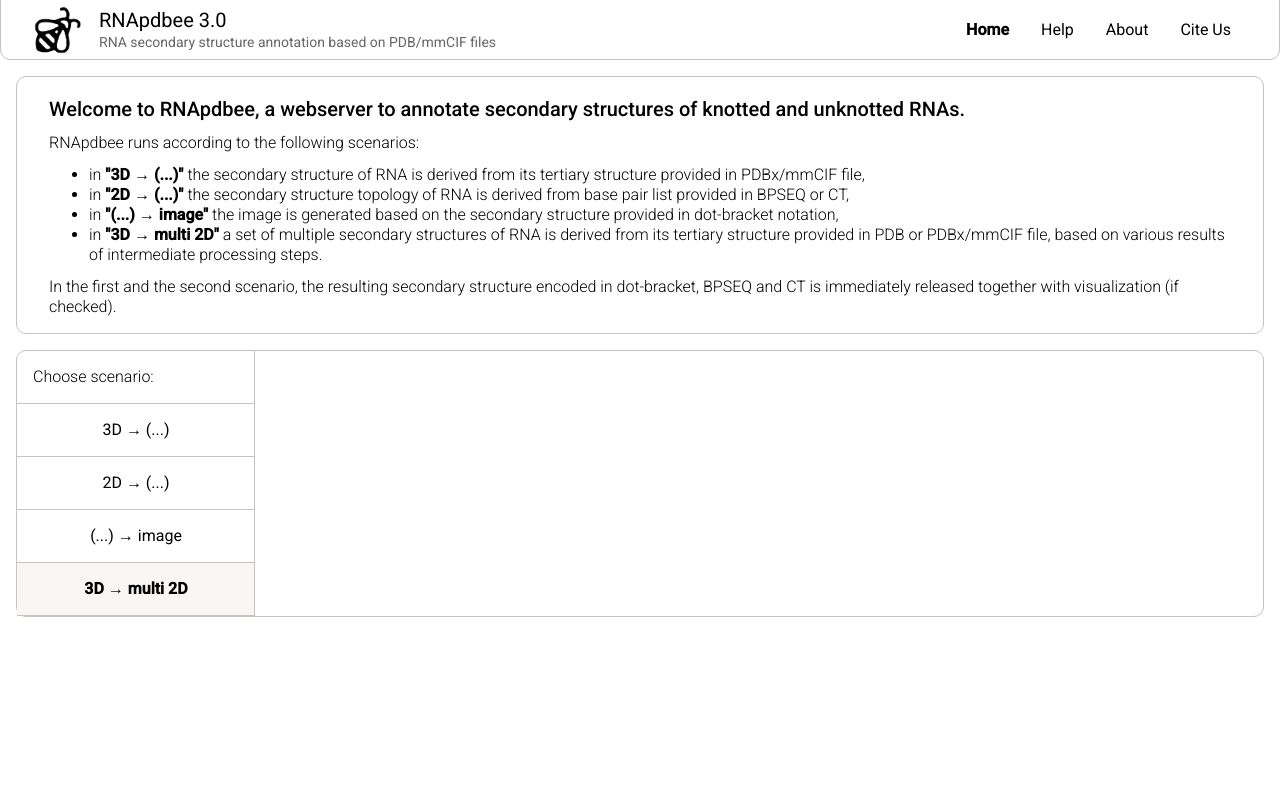
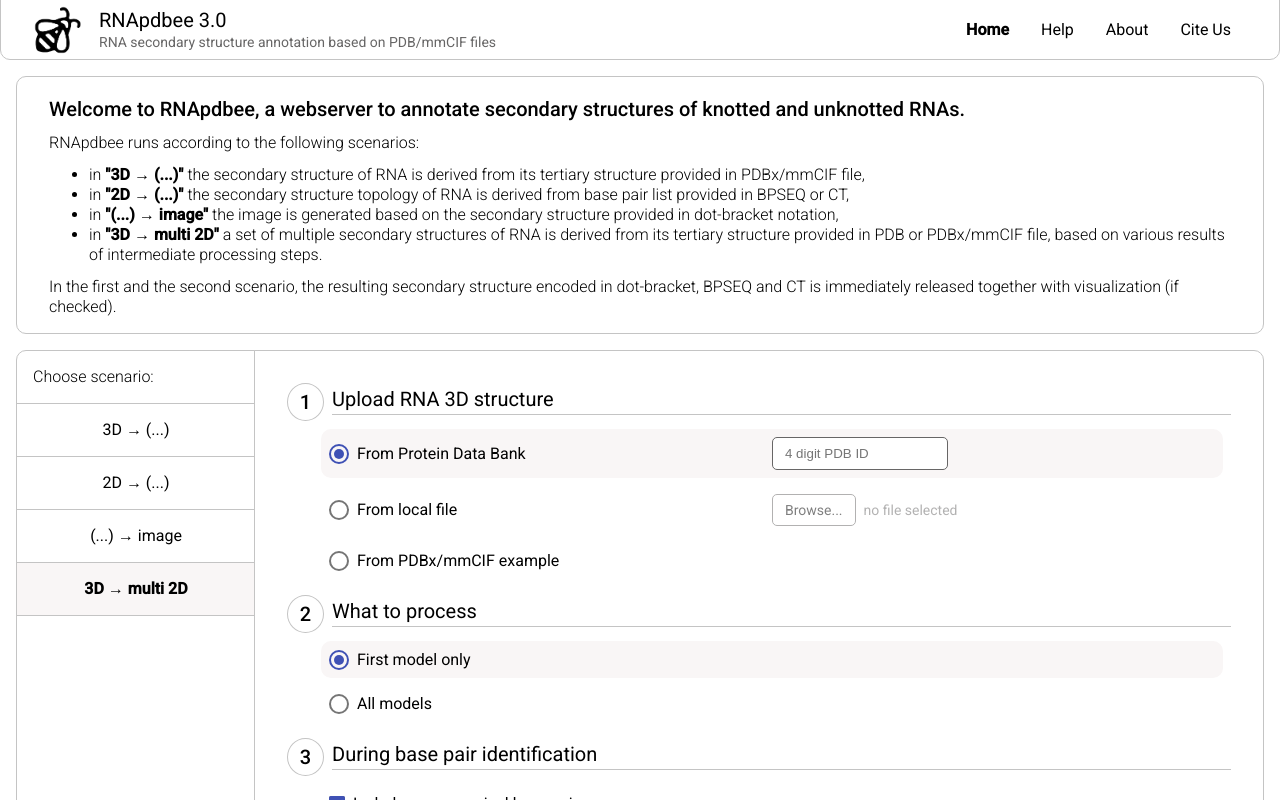
Before and after one commit to rnapdbee/rnapdbee-frontend, an Angular app: page / in a window 1280 px wide. Both pictures are taken after a click on the element "3D → multi 2D". Shown: the top 800 px of the page. Built offline with nearby package versions, Linux system fonts and the light colour scheme.

Commit message:
feat: tertiary-to-multi complete input form

```diff
--- a/src/app/calculations/calculations.module.ts
+++ b/src/app/calculations/calculations.module.ts
@@ -7,6 +7,8 @@
 import { SecondaryToDbnUploadFormComponent } from './components/secondary-to-dbn-input-form/secondary-to-dbn-upload-form/secondary-to-dbn-upload-form.component';
 import { TertiaryToDBNInputFormComponent } from './components/tertiary-to-dbn-input-form/tertiary-to-dbn-input-form.component';
 import { TertiaryToDbnUploadFormComponent } from './components/tertiary-to-dbn-input-form/tertiary-to-dbn-upload-form/tertiary-to-dbn-upload-form.component';
+import { TertiaryToMultiInputFormComponent } from './components/tertiary-to-multi-input-form/tertiary-to-multi-input-form.component';
+import { TertiaryToMultiUploadFormComponent } from './components/tertiary-to-multi-input-form/tertiary-to-multi-upload-form/tertiary-to-multi-upload-form.component';
 import { HomeComponent } from './pages/home/home.component';
 
 
@@ -18,6 +20,8 @@
   SecondaryToDbnUploadFormComponent,
   DbnToImageInputFormComponent,
   DbnToImageUploadFormComponent,
+  TertiaryToMultiInputFormComponent,
+  TertiaryToMultiUploadFormComponent,
 ];
 
 const MODULES = [
--- /dev/null
+++ b/src/app/calculations/components/tertiary-to-multi-input-form/tertiary-to-multi-input-form.component.html
@@ -0,0 +1,28 @@
+<form [formGroup]="paramsForm" (ngSubmit)="onSubmit()">
+  <app-step [value]="1">Upload RNA 3D structure</app-step>
+  <app-tertiary-to-multi-upload-form (uploadChange)="onUploadMethodChange($event)"></app-tertiary-to-multi-upload-form>
+
+  <app-step [value]="2">What to process</app-step>
+  <mat-radio-group formControlName="modelSelection">
+    <app-radio-button *ngFor="let item of MODEL_SELECTION" [value]="item.key" [label]="item.label"
+      [checked]="paramsForm.value.modelSelection === item.key">
+    </app-radio-button>
+  </mat-radio-group>
+
+  <app-step [value]="3">During base pair identification</app-step>
+  <app-checkbox formControlName="includeNonCanonical" label="Include non-canonical base pairs"></app-checkbox>
+  <app-checkbox formControlName="removeIsolated" label="Remove isolated, canonical base pairs"></app-checkbox>
+
+  <app-step [value]="5">Visualize secondary structure using</app-step>
+  <mat-radio-group formControlName="visualizationTool">
+    <app-radio-button *ngFor="let item of VISUALISATION_TOOL" [value]="item.key" [label]="item.label"
+      [checked]="paramsForm.value.visualizationTool === item.key">
+    </app-radio-button>
+  </mat-radio-group>
+
+  <mat-divider></mat-divider>
+
+  <div class="submit">
+    <button mat-raised-button color="primary" type="submit" [disabled]="!isValid()">Run</button>
+  </div>
+</form>
--- /dev/null
+++ b/src/app/calculations/components/tertiary-to-multi-input-form/tertiary-to-multi-input-form.component.scss
@@ -0,0 +1,17 @@
+@import "src/variables";
+
+:host {
+  form {
+    margin: 1rem auto;
+
+    .submit {
+      display: flex;
+      justify-content: flex-end;
+      margin: 1rem 0;
+
+      button {
+        padding: 0 3.5rem;
+      }
+    }
+  }
+}
--- /dev/null
+++ b/src/app/calculations/components/tertiary-to-multi-input-form/tertiary-to-multi-input-form.component.ts
@@ -0,0 +1,43 @@
+import { Component } from '@angular/core';
+import { FormBuilder } from '@angular/forms';
+import { MODEL_SELECTION, VISUALISATION_TOOL } from 'src/app/shared/constants/param-options.const';
+import { UploadMethod } from 'src/app/shared/models/upload-type.model';
+
+@Component({
+  selector: 'app-tertiary-to-multi-input-form',
+  templateUrl: './tertiary-to-multi-input-form.component.html',
+  styleUrls: ['./tertiary-to-multi-input-form.component.scss']
+})
+export class TertiaryToMultiInputFormComponent {
+
+  constructor(private readonly fb: FormBuilder) {}
+
+  MODEL_SELECTION = MODEL_SELECTION;
+  VISUALISATION_TOOL = VISUALISATION_TOOL;
+
+  uploadMethod: UploadMethod | undefined;
+
+  paramsForm = this.fb.group({
+    modelSelection: [MODEL_SELECTION[0].key],
+    includeNonCanonical: [true],
+    removeIsolated: [true],
+    visualizationTool: [VISUALISATION_TOOL[0].key],
+  });
+
+  isValid() {
+    if(this.uploadMethod && this.uploadMethod.valid) {
+      return true;
+    }
+    return false;
+  }
+
+  onUploadMethodChange(event: UploadMethod) {
+    this.uploadMethod = event;
+  }
+
+  onSubmit() {
+    // TODO: submit form to service
+    console.log(this.paramsForm.value);
+    console.log(this.uploadMethod);
+  }
+}
--- /dev/null
+++ b/src/app/calculations/components/tertiary-to-multi-input-form/tertiary-to-multi-upload-form/tertiary-to-multi-upload-form.component.html
@@ -0,0 +1,36 @@
+<form>
+  <mat-radio-group [(ngModel)]="currentUploadType" (ngModelChange)="onMethodChange()" name="upload-type">
+    <app-radio-button
+      label="From Protein Data Bank"
+      [value]="UploadType.fromPDB"
+      [checked]="currentUploadType === UploadType.fromPDB">
+
+      <div inline class="clearable-input">
+        <input type="text" [(ngModel)]="pdbId" name="pdbId" placeholder="4 digit PDB ID">
+        <mat-icon *ngIf="pdbId" (click)="pdbId = ''">close</mat-icon>
+      </div>
+    </app-radio-button>
+
+    <app-radio-button
+      label="From local file"
+      [value]="UploadType.fromLocalFile"
+      [checked]="currentUploadType === UploadType.fromLocalFile">
+
+      <div inline class="file-upload">
+        <label for="file-input">Browse...</label>
+        <input type="file" (change)="uploadFile($event)" id="file-input" name="file">
+        <span>
+          {{ file ? file.name : 'no file selected' }}
+        </span>
+      </div>
+    </app-radio-button>
+
+    <app-radio-button
+      label="From PDBx/mmCIF example"
+      [value]="UploadType.fromExample"
+      [checked]="currentUploadType === UploadType.fromExample">
+
+      <app-example-picker [examples]="examples" (selected)="onExampleSelect($event)"></app-example-picker>
+    </app-radio-button>
+  </mat-radio-group>
+</form>
--- /dev/null
+++ b/src/app/calculations/components/tertiary-to-multi-input-form/tertiary-to-multi-upload-form/tertiary-to-multi-upload-form.component.scss
@@ -0,0 +1,45 @@
+@import "src/variables";
+
+:host {
+  form {
+    .clearable-input {
+      display: flex;
+      align-items: center;
+
+      input {
+        width: 100%;
+        max-width: 150px;
+        padding: .5rem .75rem;
+        border-radius: 5px;
+        border: 1px solid $accent;
+      }
+
+      mat-icon {
+        cursor: pointer;
+        color: $accent;
+        margin-left: -28px;
+      }
+    }
+
+    .file-upload {
+      display: flex;
+      align-items: center;
+      flex-wrap: wrap;
+
+      label {
+        padding: 5px .75rem;
+        border-radius: 5px;
+        border: 1px solid $accent;
+      }
+
+      input[type=file] {
+        display: none;
+      }
+
+      span {
+        margin-left: .5rem;
+        color: $accent;
+      }
+    }
+  }
+}
--- /dev/null
+++ b/src/app/calculations/components/tertiary-to-multi-input-form/tertiary-to-multi-upload-form/tertiary-to-multi-upload-form.component.ts
@@ -0,0 +1,91 @@
+import { Component, EventEmitter, OnInit, Output } from '@angular/core';
+import { TERTIARY_TO_MULTI_EXAMPLES } from 'src/app/shared/constants/tertiary-to-multi-examples.const';
+import { Example } from 'src/app/shared/models/example.model';
+import { UploadMethod, UploadMethodType } from 'src/app/shared/models/upload-type.model';
+
+@Component({
+  selector: 'app-tertiary-to-multi-upload-form',
+  templateUrl: './tertiary-to-multi-upload-form.component.html',
+  styleUrls: ['./tertiary-to-multi-upload-form.component.scss']
+})
+export class TertiaryToMultiUploadFormComponent implements OnInit {
+
+  @Output() uploadChange = new EventEmitter<UploadMethod>()
+
+  UploadType: typeof UploadMethodType = UploadMethodType;
+  currentUploadType = this.UploadType.fromPDB;
+  examples = TERTIARY_TO_MULTI_EXAMPLES;
+
+  get pdbId() { return this._pdbId; }
+  set pdbId(value: string) { this.setAndValidatePdbId(value); }
+  private _pdbId = '';
+  _pdbIdError = '';
+
+  file: File | null = null;
+  _fileError = '';
+
+  example: Example | null = null;
+
+  ngOnInit() {
+    this.notifyChanges();
+  }
+
+  uploadFile(event: Event) {
+    let files = (event.target as HTMLInputElement).files;
+    if (files && files?.length > 0) {
+      let file = files[0];
+      this.setAndValidateFile(file);
+    }
+  }
+
+  setAndValidatePdbId(value: string) {
+    // TODO: implement validation for pdbId
+    this._pdbId = value;
+    this.notifyChanges();
+  }
+
+  setAndValidateFile(file: File) {
+    // TODO: implement validation for file
+    this.file = file;
+    this.notifyChanges();
+  }
+
+  onExampleSelect(event: Example) {
+    this.example = event;
+    this.notifyChanges();
+  }
+
+  onMethodChange() {
+    this.notifyChanges();
+  }
+
+  notifyChanges() {
+    let payload: UploadMethod = {
+      type: UploadMethodType.fromPDB,
+      data: null,
+      valid: false,
+    };
+
+    switch (this.currentUploadType) {
+      case UploadMethodType.fromPDB:
+        payload.type = UploadMethodType.fromPDB;
+        payload.data = this.pdbId;
+        payload.valid = !this._pdbIdError && !!this.pdbId;
+        break;
+      case UploadMethodType.fromLocalFile:
+        payload.type = UploadMethodType.fromLocalFile;
+        payload.data = this.file;
+        payload.valid = !this._fileError && !!this.file;
+        break;
+      case UploadMethodType.fromExample:
+        payload.type = UploadMethodType.fromExample;
+        payload.data = this.example;
+        payload.valid = !!this.example;
+        break;
+      default:
+        return;
+    }
+
+    this.uploadChange.emit(payload);
+  }
+}
--- a/src/app/calculations/pages/home/home.component.html
+++ b/src/app/calculations/pages/home/home.component.html
@@ -46,7 +46,7 @@
           <app-dbn-to-image-input-form></app-dbn-to-image-input-form>
         </ng-container>
         <ng-container *ngSwitchCase="CalculationType.TertiaryToMultiSecondary">
-          <!-- TODO: TertiaryToMultiSecondaryComponent -->
+          <app-tertiary-to-multi-input-form></app-tertiary-to-multi-input-form>
         </ng-container>
       </ng-container>
     </div>
--- /dev/null
+++ b/src/app/shared/constants/tertiary-to-multi-examples.const.ts
@@ -0,0 +1,34 @@
+import { Example } from "../models/example.model";
+
+export const TERTIARY_TO_MULTI_EXAMPLES: Example[] = [
+  {
+    no: 1,
+    name: '1EHZ.cif',
+    path: 'assets/examples/tertiary-to-dbn/1EHZ.cif'
+  },
+  {
+    no: 2,
+    name: '2Z74.cif',
+    path: 'assets/examples/tertiary-to-dbn/2Z74.cif'
+  },
+  {
+    no: 3,
+    name: '3G78.cif',
+    path: 'assets/examples/tertiary-to-dbn/3G78.cif'
+  },
+  {
+    no: 4,
+    name: '2LBK.cif',
+    path: 'assets/examples/tertiary-to-dbn/2LBK.cif'
+  },
+  {
+    no: 5,
+    name: '3J7Y-A.cif',
+    path: 'assets/examples/tertiary-to-dbn/3J7Y-A.cif'
+  },
+  {
+    no: 6,
+    name: '2KBP.cif',
+    path: 'assets/examples/tertiary-to-dbn/2KBP.cif'
+  },
+];
```
